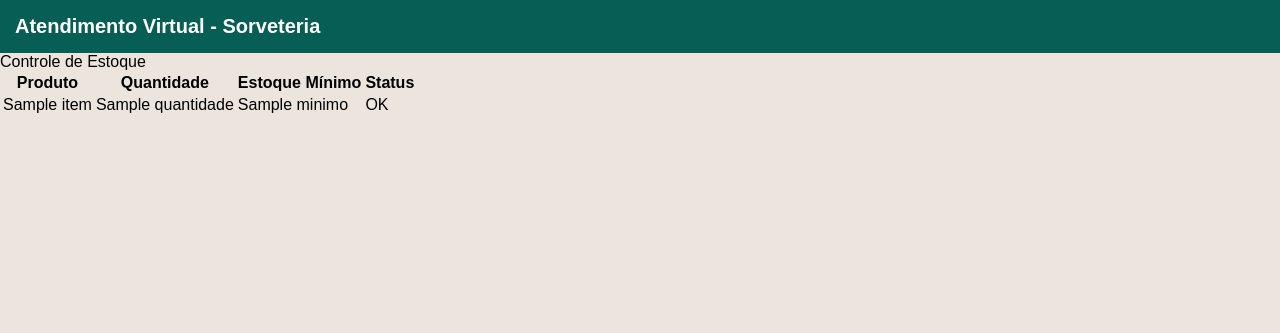
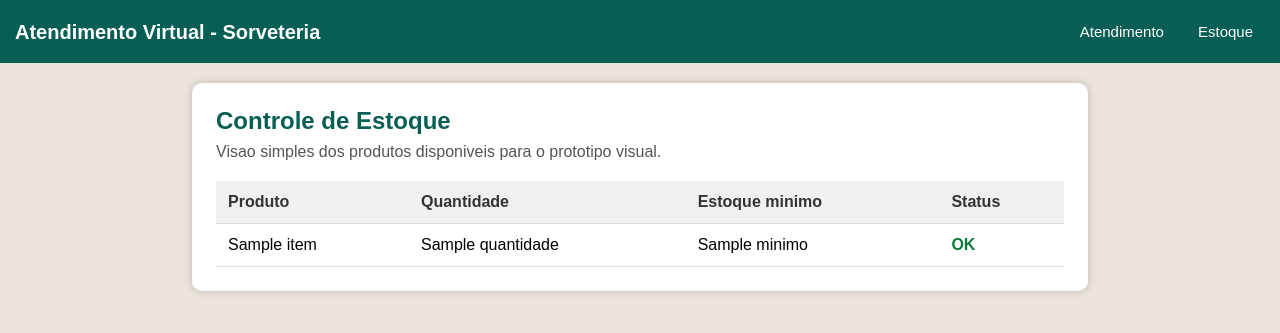
Before and after one commit to LucasLimaCarioca/TCC, a Flask app: template app/templates/estoque.html in a window 1280 px wide. Shown: the top 333 px of the page. Run offline with Flask 3, Linux system fonts and the light colour scheme; the template is opened without the code that fills it: most values are stand-ins (such as "Sample title", 1, 10 or a date in 2020).

Commit message:
finish interface prototype

```diff
--- a/app/models/estoque.py
+++ b/app/models/estoque.py
@@ -1,6 +1,9 @@
 from app.database import db
 
+
 class Estoque(db.Model):
+    # Modelo preparado para a fase de banco de dados.
+    # Na etapa 1, a tela de estoque ainda usa dados fixos na rota.
     __tablename__ = "estoque"
 
     id = db.Column(db.Integer, primary_key=True)
--- a/app/static/css/style.css
+++ b/app/static/css/style.css
@@ -11,6 +11,32 @@ body {
     padding: 15px;
     font-size: 20px;
     font-weight: bold;
+    display: flex;
+    align-items: center;
+    justify-content: space-between;
+    gap: 16px;
+}
+
+.brand {
+    line-height: 1.2;
+}
+
+.nav-links {
+    display: flex;
+    gap: 10px;
+    font-size: 15px;
+    font-weight: normal;
+}
+
+.nav-links a {
+    color: white;
+    text-decoration: none;
+    padding: 8px 12px;
+    border-radius: 6px;
+}
+
+.nav-links a:hover {
+    background-color: rgba(255, 255, 255, 0.15);
 }
 
 .chat-container {
@@ -36,6 +62,7 @@ body {
     border-radius: 10px;
     max-width: 60%;
     clear: both;
+    white-space: pre-line;
 }
 
 .user {
@@ -70,3 +97,73 @@ body {
     border-radius: 20px;
     cursor: pointer;
 }
+
+.page-container {
+    width: 70%;
+    margin: 20px auto;
+}
+
+.stock-panel {
+    background-color: #ffffff;
+    border-radius: 10px;
+    padding: 24px;
+    box-shadow: 0px 0px 10px rgba(0,0,0,0.2);
+}
+
+.section-header h1 {
+    margin: 0 0 8px;
+    font-size: 24px;
+    color: #075e54;
+}
+
+.section-header p {
+    margin: 0 0 20px;
+    color: #555;
+}
+
+.stock-table {
+    width: 100%;
+    border-collapse: collapse;
+}
+
+.stock-table th,
+.stock-table td {
+    padding: 12px;
+    border-bottom: 1px solid #ddd;
+    text-align: left;
+}
+
+.stock-table th {
+    background-color: #f0f0f0;
+    color: #333;
+}
+
+.ok-stock td:last-child {
+    color: #0b7a3b;
+    font-weight: bold;
+}
+
+.low-stock {
+    background-color: #fff3f3;
+}
+
+.low-stock td:last-child {
+    color: #b00020;
+    font-weight: bold;
+}
+
+@media (max-width: 700px) {
+    .topbar {
+        align-items: flex-start;
+        flex-direction: column;
+    }
+
+    .chat-container,
+    .page-container {
+        width: calc(100% - 24px);
+    }
+
+    .message {
+        max-width: 82%;
+    }
+}
--- a/app/templates/base.html
+++ b/app/templates/base.html
@@ -15,9 +15,16 @@
 
 <body>
 
-<div class="topbar">
-    Atendimento Virtual - Sorveteria
-</div>
+<header class="topbar">
+    <div class="brand">
+        Atendimento Virtual - Sorveteria
+    </div>
+
+    <nav class="nav-links">
+        <a href="{{ url_for('venda.simulacao_venda') }}">Atendimento</a>
+        <a href="{{ url_for('estoque.tela_estoque') }}">Estoque</a>
+    </nav>
+</header>
 
 {% block content %}
 {% endblock %}
--- a/app/templates/estoque.html
+++ b/app/templates/estoque.html
@@ -2,51 +2,49 @@
 
 {% block content %}
 
-<div class="stock-container">
+<main class="page-container">
 
-    <div class="stock-title">
-        Controle de Estoque
+    <section class="stock-panel">
+
+        <div class="section-header">
+            <h1>Controle de Estoque</h1>
+            <p>Visao simples dos produtos disponiveis para o prototipo visual.</p>
         </div>
 
         <table class="stock-table">
 
+            <thead>
                 <tr>
                     <th>Produto</th>
                     <th>Quantidade</th>
-            <th>Estoque Mínimo</th>
+                    <th>Estoque minimo</th>
                     <th>Status</th>
                 </tr>
+            </thead>
 
+            <tbody>
                 {% for item in estoque %}
 
-        <tr class="{% if item.quantidade <= item.minimo %}
-                        low-stock
-                   {% else %}
-                        ok-stock
-                   {% endif %}">
-
+                    <tr class="{% if item.quantidade <= item.minimo %}low-stock{% else %}ok-stock{% endif %}">
                         <td>{{ item.nome }}</td>
-
                         <td>{{ item.quantidade }}</td>
-
                         <td>{{ item.minimo }}</td>
-
                         <td>
-
                             {% if item.quantidade <= item.minimo %}
                                 Baixo
                             {% else %}
                                 OK
                             {% endif %}
-
                         </td>
-
                     </tr>
 
                 {% endfor %}
+            </tbody>
 
         </table>
 
-</div>
+    </section>
+
+</main>
 
 {% endblock %}
--- a/app/templates/simulacao_venda.html
+++ b/app/templates/simulacao_venda.html
@@ -2,7 +2,7 @@
 
 {% block content %}
 
-<div class="chat-container">
+<main class="chat-container">
 
     <div class="chat-messages">
 
@@ -29,6 +29,6 @@
 
     </form>
 
-</div>
+</main>
 
 {% endblock %}
```
Also changed, not shown: app/app.py (+7 -0 lines), app/routes/estoque_routes.py (+10 -7 lines), app/routes/venda_routes.py (+8 -0 lines). Lines whose indentation alone changed are shown as unchanged.
